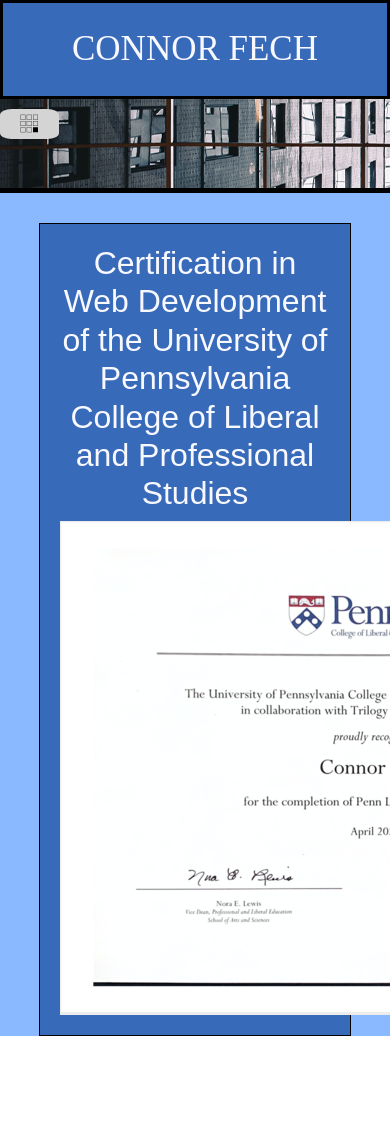
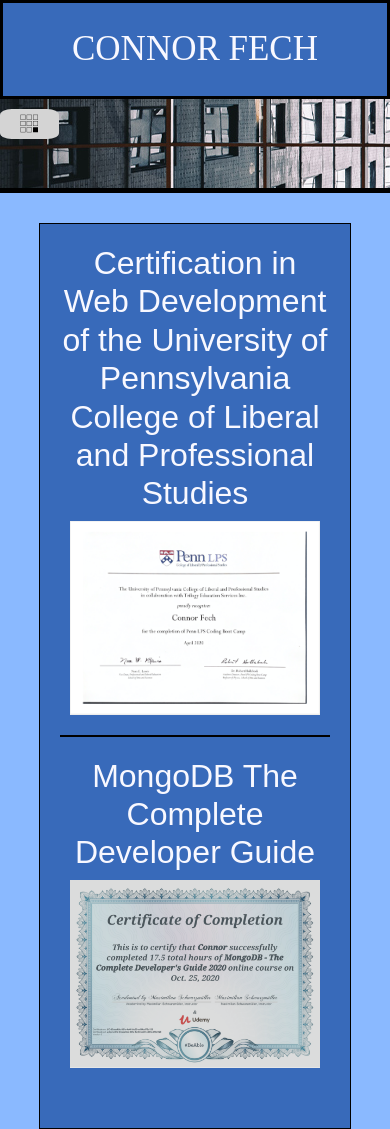
Before and after one commit to cfech/fireBasePortfolio, a React (Create React App) app: page /certifications in a window 390 px wide. Before the commit the page ends 1036 px from the top, so only its background shows below. Built offline with nearby package versions, Linux system fonts and the light colour scheme.

Commit message:
added new certificate to portfolio

```diff
--- a/src/pages/certifications/certifications.css
+++ b/src/pages/certifications/certifications.css
@@ -16,3 +16,50 @@
     margin: auto;
     text-align: center;
 }
+
+.MongoDBCertificate{
+    margin: 20px auto;
+    text-align: center;
+    border-top: 2px solid black;
+    padding: 20px 0px;
+}
+
+.MongoDBCertificate img{
+    max-width: 637px;
+}
+
+@media screen and (max-width: 992px) {
+    .MongoDBCertificate img{
+        max-width: 500px;
+    }
+    .UPennCertification img{
+        max-width: 500px;
+    }
+  }
+
+  @media screen and (max-width: 780px) {
+    .MongoDBCertificate img{
+        max-width: 450px;
+    }
+    .UPennCertification img{
+        max-width: 450px;
+    }
+  }
+
+  @media screen and (max-width: 610px) {
+    .MongoDBCertificate img{
+        max-width: 300px;
+    }
+    .UPennCertification img{
+        max-width: 300px;
+    }
+  }
+
+  @media screen and (max-width: 500px) {
+    .MongoDBCertificate img{
+        max-width: 250px;
+    }
+    .UPennCertification img{
+        max-width: 250px;
+    }
+  }
--- a/src/pages/certifications/certifications.js
+++ b/src/pages/certifications/certifications.js
@@ -33,7 +33,10 @@ class Certifications extends Component {
                         <h1>Certification in Web Development of the University of Pennsylvania College of Liberal and Professional Studies</h1>
                          <img  src={require("../../assets/webDevCertification2.png")} ></img>
                     </div>
-
+                    <div className="MongoDBCertificate">
+                        <h1>MongoDB The Complete Developer Guide</h1>
+                         <img  src={require("../../assets/MongoDbCertificate.png")} ></img>
+                    </div>
                 </div>
 
 
```
Also changed, not shown: src/assets/MongoDbCertificate.png (added).
